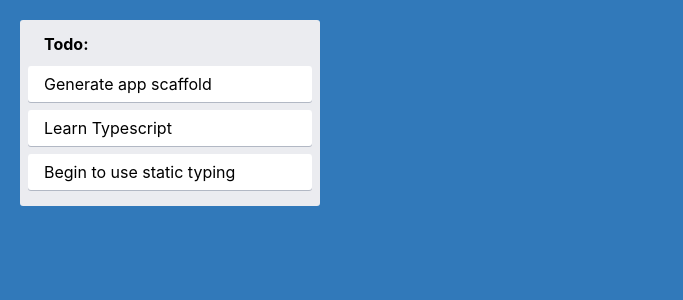
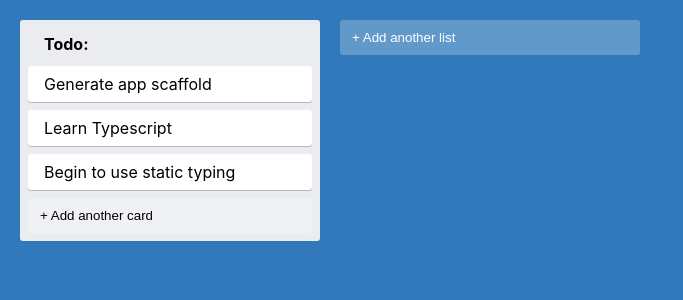
Before and after one commit to malcolmlittle/trello-clone, a React (Create React App) app: page / in a window 1280 px wide. Shown: the top 300 px of the page, without its empty margins (0-683 px from the left). Built offline with nearby package versions, Linux system fonts and the light colour scheme.

Commit message:
added ANI comp

```diff
--- a/src/App.tsx
+++ b/src/App.tsx
@@ -1,8 +1,10 @@
+import { AddNewItem } from "./AddNewItem";
 import { Column } from "./Column";
 import { AppContainer } from "./styles";
 
 export function App() {
   return <AppContainer>
     <Column text="Todo:" />
+    <AddNewItem toggleButtonText="+ Add another list" onAdd={() => console.log("Item created")} />
   </AppContainer>
 }
--- a/src/Column.tsx
+++ b/src/Column.tsx
@@ -1,3 +1,4 @@
+import { AddNewItem } from "./AddNewItem";
 import { Card } from "./Card";
 import { ColumnContainer, ColumnTitle } from "./styles";
 
@@ -12,6 +13,7 @@ export const Column = ({text}: ColumnProps) => {
             <Card text="Generate app scaffold" />
             <Card text="Learn Typescript" />
             <Card text="Begin to use static typing" />
+            <AddNewItem toggleButtonText="+ Add another card" onAdd={() => console.log("New item added")} dark/>
         </ColumnContainer>
     )
 }
```
